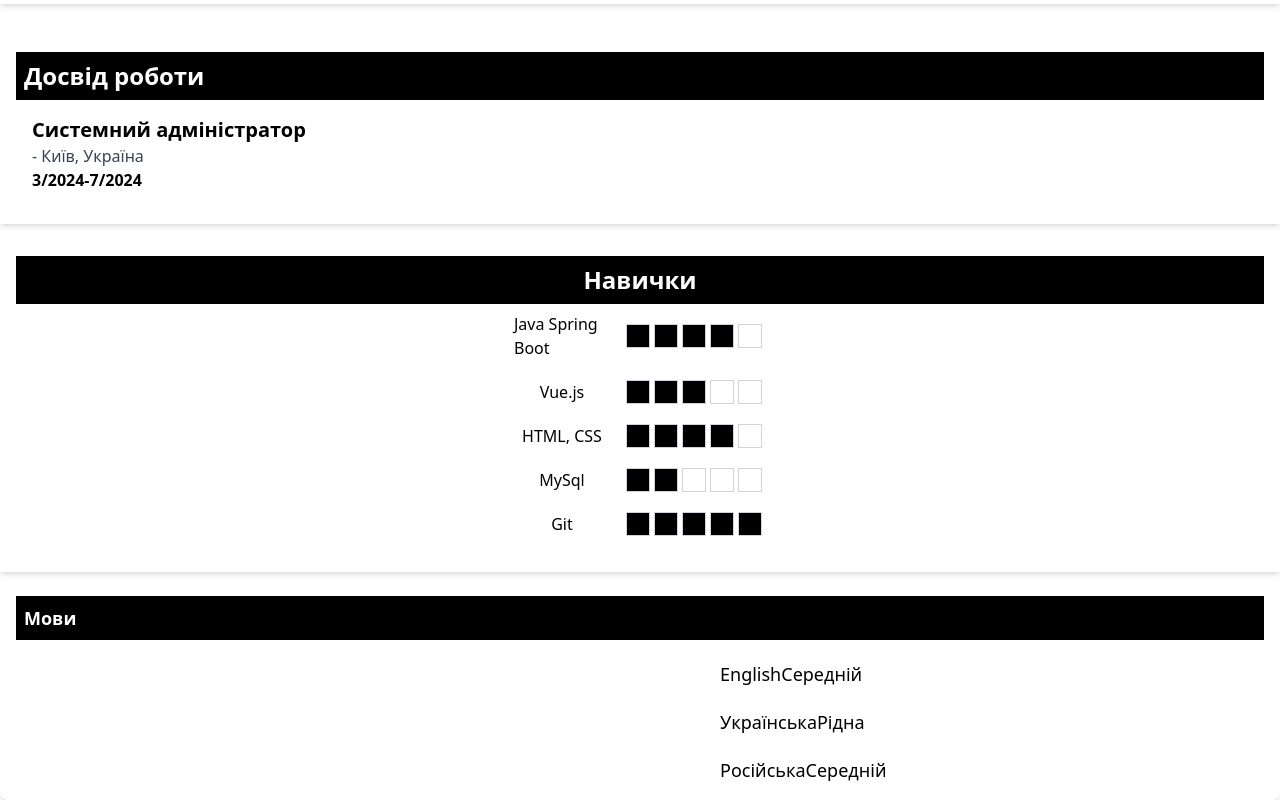
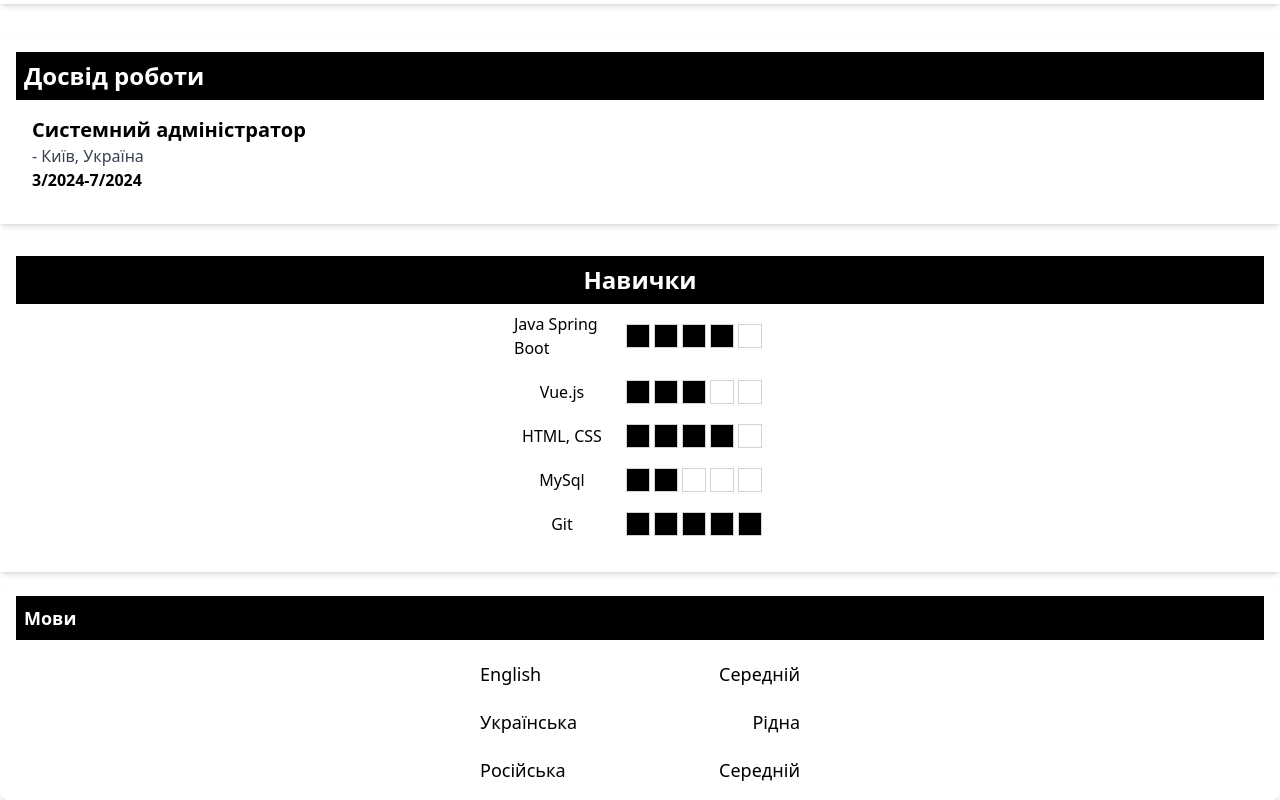
Before and after one commit to siddaws/my-project_1, a Vue app: page / in a window 1280 px wide. Shown: the part 804-1604 px from the top of the page. Built offline with nearby package versions, Linux system fonts and the light colour scheme; the HTML template or start-up script is replaced by a standard one.

Commit message:
Your commit message

```diff
--- a/src/components/LanguageComp.vue
+++ b/src/components/LanguageComp.vue
@@ -2,7 +2,7 @@
     <div class="bg-white p-4 rounded-lg shadow-md mt-2">
       <h3 class="text-white bg-black text-2xl p-2 text-lg font-bold">Мови</h3>
       <ul class="mt-2 w-80 m-auto">
-        <li v-for="language in languages" :key="language.name" class="flex justify-between text-black text-lg mx-60  mt-5">
+        <li v-for="language in languages" :key="language.name" class="flex justify-between text-black text-lg mx-30  mt-5">
           <span>{{ language.name }}</span>
           <span>{{ language.level }}</span>
         </li>
```
